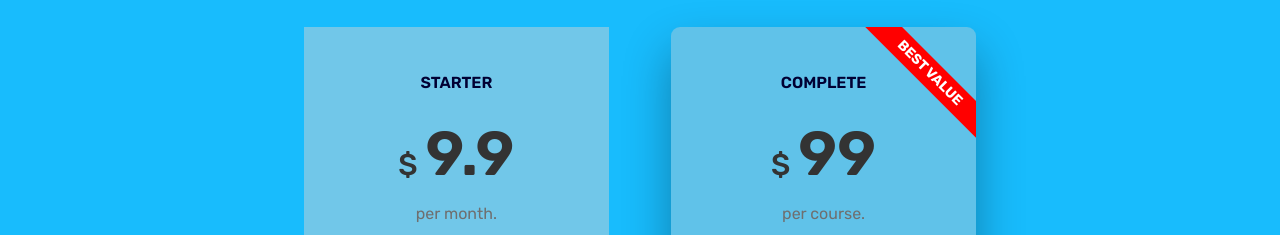
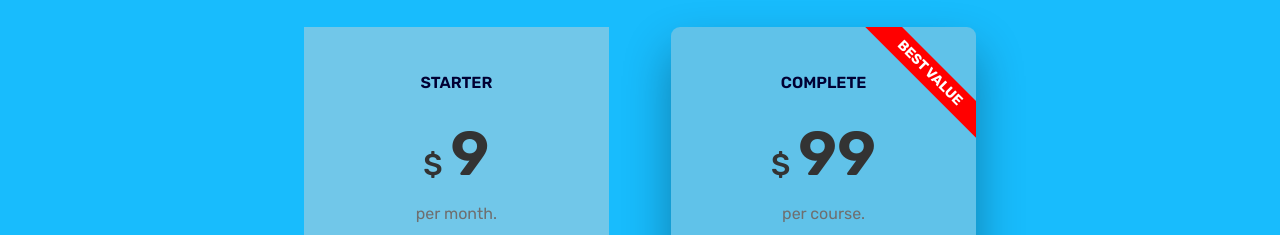
Before and after one commit to ErDipeshPaudel/Startup_Website, a plain HTML site: page index.html in a window 1280 px wide. Shown: the part 4360-4595 px from the top of the page. Drawn offline with nearby package versions, Linux system fonts and the light colour scheme.

```diff
--- a/index.html
+++ b/index.html
@@ -466,7 +466,7 @@
           <div class="pricing-box pricing-starter">
             <header class="plan-header">
               <p class="plan-name">Starter</p>
-              <p class="plan-price"><span>$</span>9.9</p>
+              <p class="plan-price"><span>$</span>9</p>
               <p class="plan-text">per month.</p>
             </header>
             <ul class="price-list">
```
